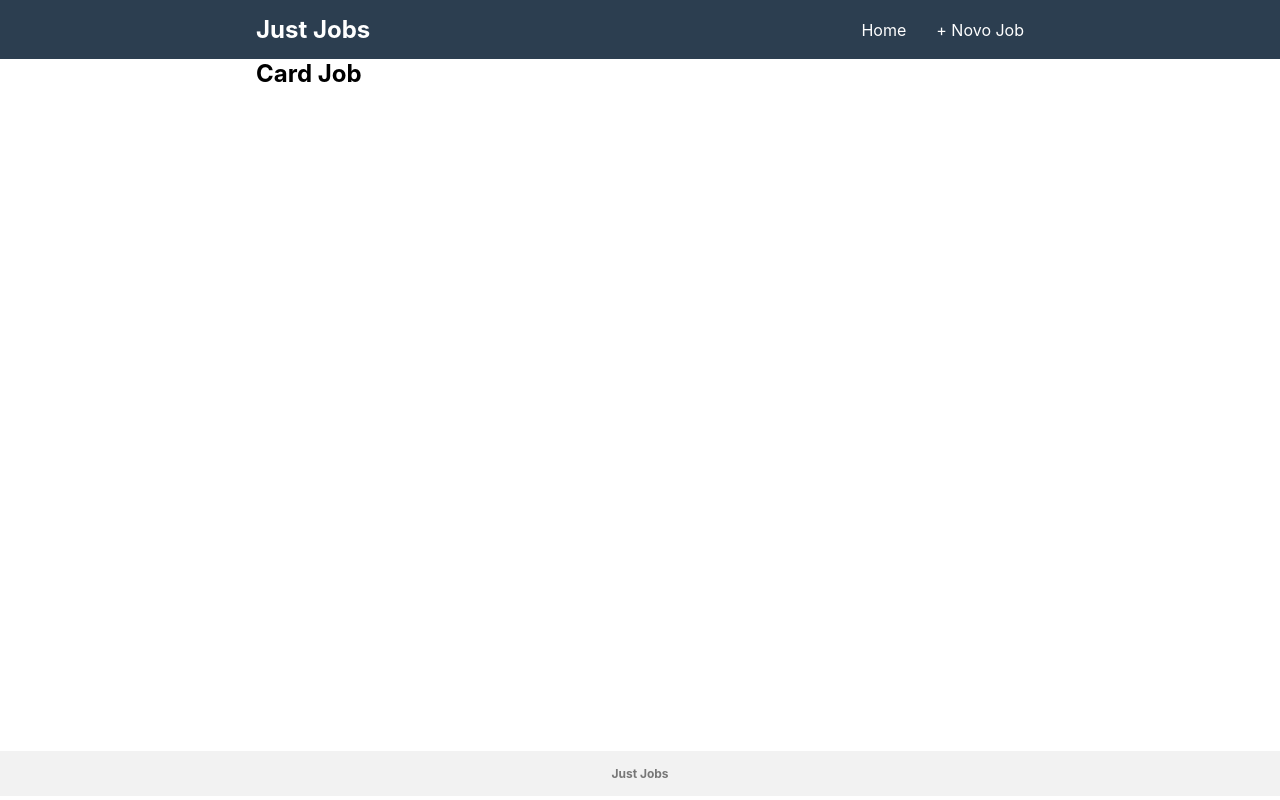
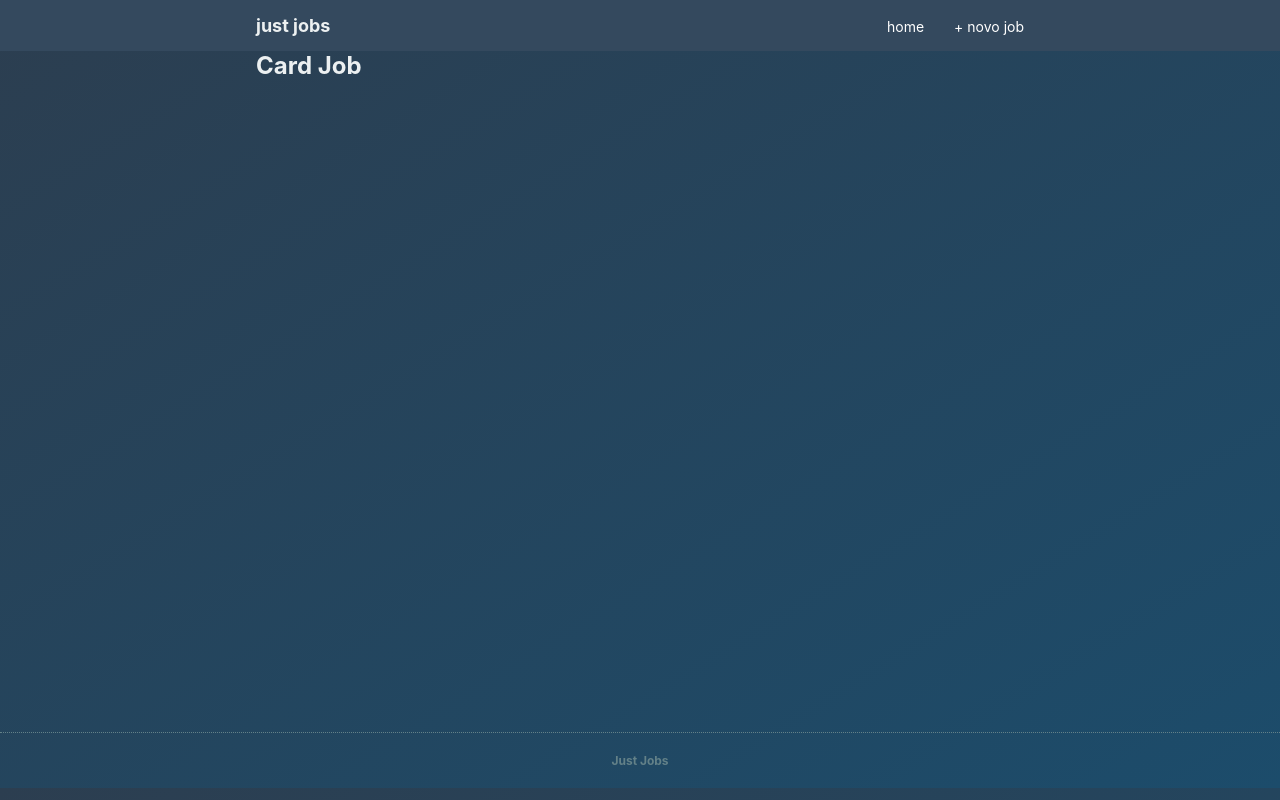
Before and after one commit to lucasoneves/just-jobs, a React (Create React App) app: page / in a window 1280 px wide. Built offline with nearby package versions, Linux system fonts and the light colour scheme.

Commit message:
estilo e cor do fundo do app

```diff
--- a/public/index.html
+++ b/public/index.html
@@ -24,7 +24,7 @@
       work correctly both with client-side routing and a non-root public URL.
       Learn how to configure a non-root public URL by running `npm run build`.
     -->
-    <title>React App</title>
+    <title>Just Jobs - manage your job offers</title>
   </head>
   <body>
     <noscript>You need to enable JavaScript to run this app.</noscript>
--- a/src/components/AppHeader/AppHeader.js
+++ b/src/components/AppHeader/AppHeader.js
@@ -3,11 +3,7 @@ import styled from "styled-components";
 
 const HeaderApp = styled.header`
   padding: 15px;
-  background: #2c3e50;
-
-  h2 {
-    color: #fff;
-  }
+  background: #34495e;
 `;
 
 const Wrapper = styled.div`
@@ -16,6 +12,11 @@ const Wrapper = styled.div`
   display: flex;
   align-items: center;
   justify-content: space-between;
+
+  h2 {
+    font-size: 18px;
+    text-transform: lowercase;
+  }
 `;
 
 const Header = (props) => {
--- a/src/components/Footer/Footer.js
+++ b/src/components/Footer/Footer.js
@@ -2,14 +2,14 @@ import React from 'react'
 import styled from 'styled-components'
 
 const WrapperFooter = styled.footer`
-	background: #F2F2F2;
-	padding: 15px;
+	padding: 20px;
+	border-top: 1px dotted #638188;
 `
 
 const Title = styled.h2`
 	font-size: 12px;
-	color: #777;
 	text-align: center;
+	color: #638188;
 `;
 
 const Footer = () => {
--- a/src/container/Container.js
+++ b/src/container/Container.js
@@ -5,7 +5,7 @@ const ContainerWrapper = styled.div`
   max-width: 768px;
   margin: auto;
   padding: 0 15px;
-  height: calc(100vh - 62px - 46px)
+  height: calc(100vh - 62px - 57px);
 `
 
 const container = (props) => {
--- a/src/container/Layout/Layout.js
+++ b/src/container/Layout/Layout.js
@@ -17,6 +17,8 @@ const Menu = styled.nav`
     a {
       color: white;
       text-decoration: none;
+      font-size: 14px;
+      text-transform: lowercase;
     }
   }
 `
--- a/src/index.css
+++ b/src/index.css
@@ -10,6 +10,8 @@ body {
     sans-serif;
   -webkit-font-smoothing: antialiased;
   -moz-osx-font-smoothing: grayscale;
+  background:linear-gradient(to right bottom,#2c3e50, #1c4c6b);
+  color: #ecf0f1;
 }
 
 code {
```
